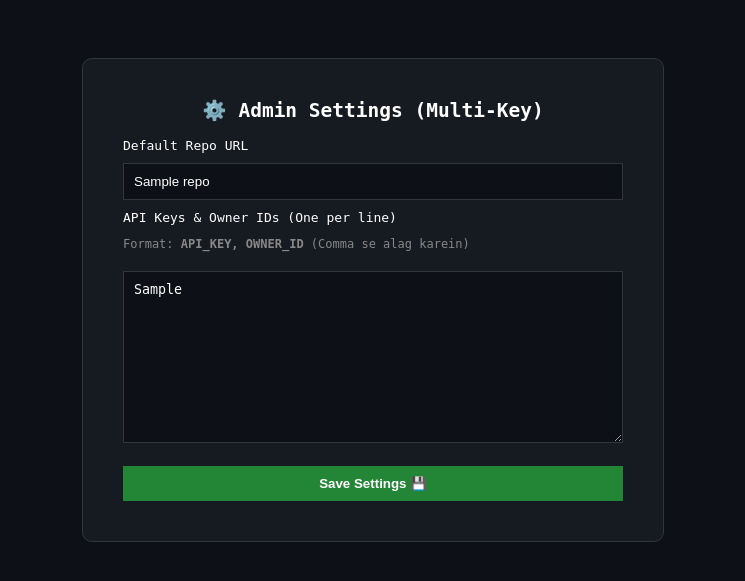
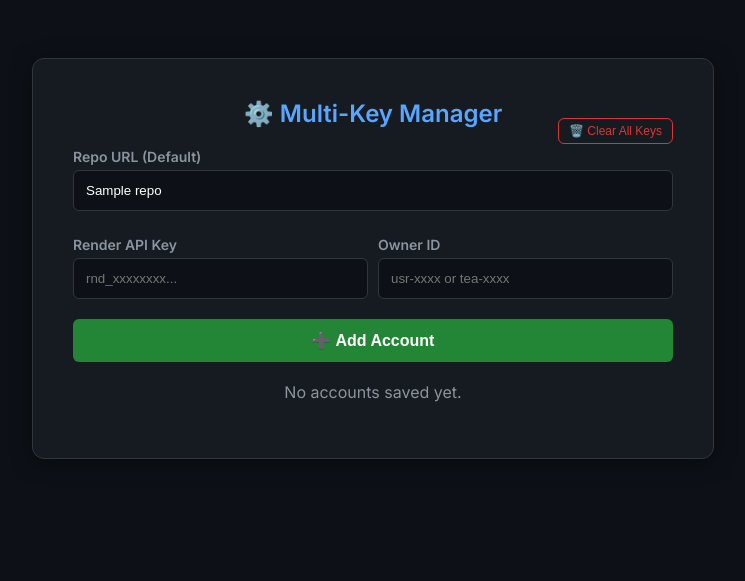
Before and after one commit to SUDEEPBOTS/Deploy12, a Flask app: page /admin in a window 1280 px wide. Shown: the top 581 px of the page, without its empty margins (267-1012 px from the left). Run offline with Flask 3, Linux system fonts and the light colour scheme; the visitor is signed in with stand-in values (Sample User, id 1); a database or web service that is not in the repository returns one stand-in record (values such as "Sample title").

Commit message:
Update admin.html

```diff
--- a/templates/admin.html
+++ b/templates/admin.html
@@ -2,28 +2,78 @@
 <html>
 <head>
     <title>Admin Panel</title>
+    <link href="https://fonts.googleapis.com/css2?family=Inter:wght@400;600&display=swap" rel="stylesheet">
     <style>
-        body { background: #0d1117; color: white; font-family: monospace; display: flex; justify-content: center; padding-top: 50px;}
-        form { background: #161b22; padding: 40px; border: 1px solid #30363d; width: 500px; border-radius: 10px; }
-        input, textarea { width: 100%; padding: 10px; margin: 10px 0; background: #0d1117; border: 1px solid #30363d; color: white; box-sizing: border-box; }
-        button { width: 100%; padding: 10px; background: #238636; color: white; border: none; cursor: pointer; margin-top: 10px; font-weight: bold;}
-        h2 { text-align: center; margin-top: 0; }
-        .note { font-size: 12px; color: #888; margin-bottom: 10px; }
+        body { background: #0d1117; color: white; font-family: 'Inter', sans-serif; display: flex; justify-content: center; padding-top: 50px;}
+        .container { background: #161b22; padding: 40px; border: 1px solid #30363d; width: 600px; border-radius: 12px; box-shadow: 0 4px 20px rgba(0,0,0,0.5); }
+
+        h2 { text-align: center; margin-top: 0; color: #58a6ff; }
+
+        label { display: block; margin-top: 15px; font-weight: 600; font-size: 14px; color: #8b949e; }
+        input { width: 100%; padding: 12px; margin-top: 5px; background: #0d1117; border: 1px solid #30363d; color: white; border-radius: 6px; box-sizing: border-box; }
+        input:focus { border-color: #58a6ff; outline: none; }
+
+        .btn-add { width: 100%; padding: 12px; background: #238636; color: white; border: none; cursor: pointer; margin-top: 20px; font-weight: bold; border-radius: 6px; font-size: 16px; }
+        .btn-add:hover { background: #2ea043; }
+
+        .btn-clear { background: transparent; border: 1px solid #da3633; color: #da3633; padding: 5px 10px; border-radius: 6px; cursor: pointer; font-size: 12px; float: right; margin-top: -30px;}
+        .btn-clear:hover { background: rgba(218, 54, 51, 0.1); }
+
+        table { width: 100%; border-collapse: collapse; margin-top: 30px; }
+        th, td { text-align: left; padding: 10px; border-bottom: 1px solid #30363d; font-size: 13px; }
+        th { color: #8b949e; }
+        .key-mask { filter: blur(3px); transition: 0.3s; cursor: pointer; }
+        .key-mask:hover { filter: none; }
     </style>
 </head>
 <body>
-    <form method="POST">
-        <h2>⚙️ Admin Settings (Multi-Key)</h2>
+    <div class="container">
+        <h2>⚙️ Multi-Key Manager</h2>
+        <form method="POST" action="/admin/clear" onsubmit="return confirm('Are you sure? Sab udd jayega!');">
+            <button class="btn-clear">🗑️ Clear All Keys</button>
+        </form>
 
-        <label>Default Repo URL</label>
-        <input type="text" name="repo" value="{{ config.repo }}" placeholder="https://github.com/...">
+        <form method="POST" action="/admin/add">
+            <label>Repo URL (Default)</label>
+            <input type="text" name="repo" value="{{ config.repo }}" placeholder="https://github.com/..." required>
 
-        <label>API Keys & Owner IDs (One per line)</label>
-        <p class="note">Format: <b>API_KEY, OWNER_ID</b> (Comma se alag karein)</p>
+            <div style="display: flex; gap: 10px; margin-top: 10px;">
+                <div style="flex: 1;">
+                    <label>Render API Key</label>
+                    <input type="text" name="new_api_key" placeholder="rnd_xxxxxxxx..." required autocomplete="off">
+                </div>
+                <div style="flex: 1;">
+                    <label>Owner ID</label>
+                    <input type="text" name="new_owner_id" placeholder="usr-xxxx or tea-xxxx" required autocomplete="off">
+                </div>
+            </div>
 
-        <textarea name="api_data" rows="10" placeholder="rnd_xxxxxxx, tea-yyyyyyy&#10;rnd_aaaaaaa, usr-bbbbbbb">{{ config.api_data }}</textarea>
+            <button type="submit" class="btn-add">➕ Add Account</button>
+        </form>
 
-        <button type="submit">Save Settings 💾</button>
-    </form>
+        {% if accounts %}
+        <label>✅ Saved Accounts ({{ accounts|length }})</label>
+        <table>
+            <thead>
+                <tr>
+                    <th>#</th>
+                    <th>API Key (Hover to see)</th>
+                    <th>Owner ID</th>
+                </tr>
+            </thead>
+            <tbody>
+                {% for key, owner in accounts %}
+                <tr>
+                    <td>{{ loop.index }}</td>
+                    <td><span class="key-mask">{{ key[:8] }}...{{ key[-4:] }}</span></td>
+                    <td>{{ owner }}</td>
+                </tr>
+                {% endfor %}
+            </tbody>
+        </table>
+        {% else %}
+        <p style="text-align: center; color: #8b949e; margin-top: 20px;">No accounts saved yet.</p>
+        {% endif %}
+    </div>
 </body>
 </html>
```
